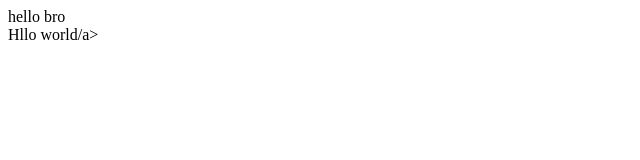
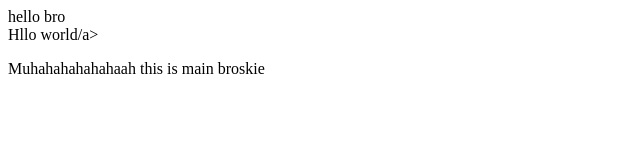
Before and after one commit to nhuynh30/demo, a plain HTML site: page index.html in a window 1280 px wide. Shown: the whole page, without its empty margins (0-640 px from the left). Drawn offline with Linux system fonts and the light colour scheme.

Commit message:
updated line3 for index.html

```diff
--- a/index.html
+++ b/index.html
@@ -1,2 +1,3 @@
 <div>hello bro</div>
 <a>Hllo world/a>
+<p>Muhahahahahahaah this is main broskie</p>
```
